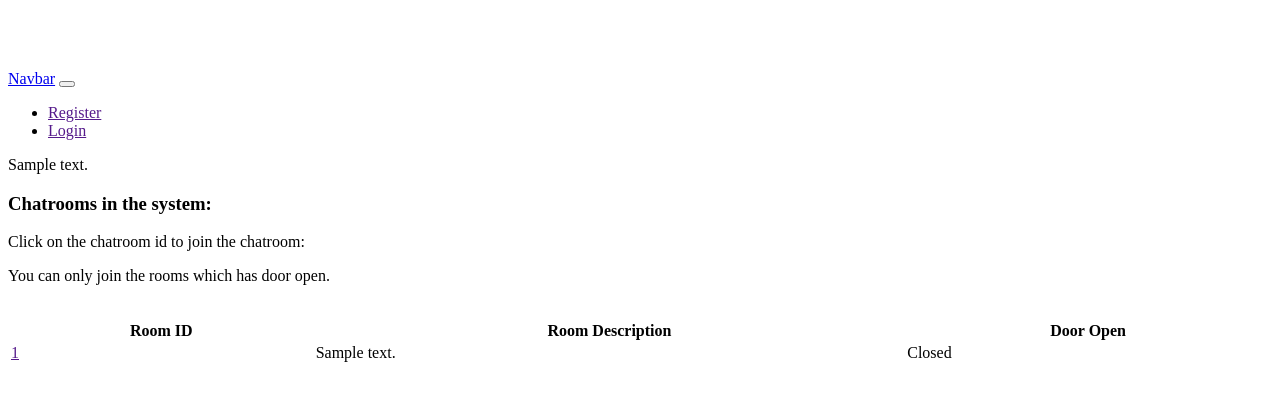
After one commit to MuntasirSauvik/tutorial1, a Python web app: template tutorial1/templates/chats/chatrooms.jinja2 in a window 1280 px wide. The commit adds this page. Shown: the top 401 px of the page. Run offline with Jinja, Linux system fonts and the light colour scheme; the template is opened without the code that fills it: most values are stand-ins (such as "Sample title", 1, 10 or a date in 2020).

Commit message:
template for chatrooms for navbar navigation created, as off now clicking on the room id takes to editor view

```diff
--- a/tutorial1/routes.py
+++ b/tutorial1/routes.py
@@ -23,6 +23,7 @@ def includeme(config):
     config.add_route('chatroom_list', '/chatroomList')
     config.add_route('chatroom_add', '/chatroomAdd')
     config.add_route('chatroom_remove', '/chatroomRemove')
+    config.add_route('chatrooms', '/chatrooms')
     config.add_route('chatroom_modify', '/chatroomModify/{roomId}')
     config.add_route('view_page', '/{pagename}', factory=page_factory)
     config.add_route('add_page', '/add_page/{pagename}',
--- /dev/null
+++ b/tutorial1/templates/chats/chatrooms.jinja2
@@ -0,0 +1,29 @@
+{% extends '../common/layout.jinja2' %}
+ <title>chatrooms</title>
+{% block subtitle %}{{page.name}} - {% endblock subtitle %}
+
+{% block content %}
+<p>{{ content|safe }}</p>
+<h3>Chatrooms in the system:</h3>
+<p>Click on the chatroom id to join the chatroom:</p>
+<p>You can only join the rooms which has door open.</p>
+
+<p class="pull-right">
+<br>
+ <table style="width:100%">
+  <tr>
+    <th>Room ID</th>
+    <th>Room Description</th>
+    <th>Door Open</th>
+  </tr>
+    {% for i in res %}
+      <tr>
+        <td><a href="{{ request.route_url('chatroom_modify', roomId=i.id) }}">{{ i.id }}</a></td>
+        <td>{{ i.roomDescription }}</td>
+        <td>{{ 'Open' if i.door else 'Closed' }}</td>
+      </tr>
+    {% endfor %}
+ </table>
+</p>
+
+{% endblock content %}
--- a/tutorial1/templates/common/navbar.jinja2
+++ b/tutorial1/templates/common/navbar.jinja2
@@ -22,7 +22,7 @@
         {% endif %}
         {% if request.user %}
           <li class="nav-item">
-            <a class="nav-link" href="#">Chat Rooms</a>
+            <a class="nav-link" href="{{ request.route_url('chatrooms') }}">Chat Rooms</a>
           </li>
         {% endif %}
         {% if request.user.role == "editor" %}
--- a/tutorial1/views/chatrooms.py
+++ b/tutorial1/views/chatrooms.py
@@ -116,3 +116,9 @@ def chatroom_remove(request):
         errors=errors,
         url=request.route_url('chatroom_remove'),
     )
+
+
+@view_config(route_name='chatrooms', renderer='../templates/chats/chatrooms.jinja2')
+def chatrooms(request):
+    res = request.dbsession.query(models.Chatroom).all()
+    return dict(res=res)
```
Also changed, not shown: tutorial1.sqlite.
